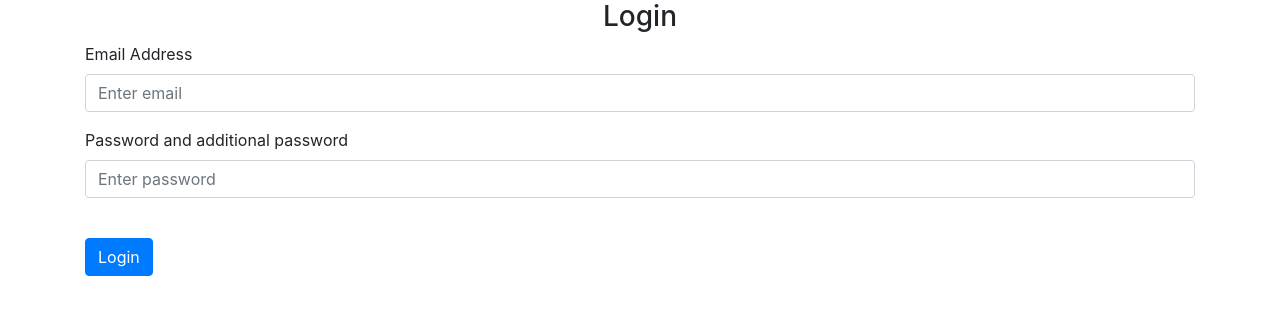
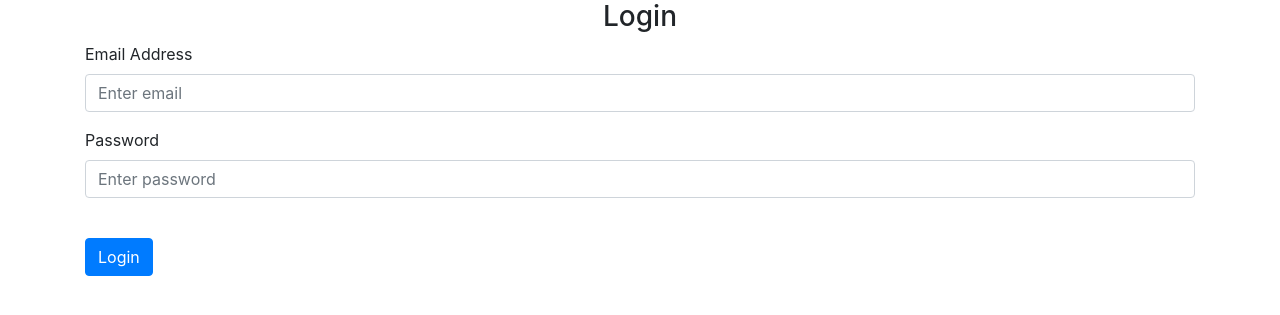
Before and after one commit to hngprojects/pr-deploy, a Flask app: page /login in a window 1280 px wide. Shown: the part 56-371 px from the top of the page. Run offline with Flask 3, Linux system fonts and the light colour scheme; some libraries are stand-ins or nearby versions.

Commit message:
Update login.html
Signed-off-by: Dominic <cadatechnonso@gmail.com>

```diff
--- a/website/templates/login.html
+++ b/website/templates/login.html
@@ -13,7 +13,7 @@
     />
   </div>
   <div class="form-group">
-    <label for="password">Password and additional password</label>
+    <label for="password">Password</label>
     <input
       type="password"
       class="form-control"
```
